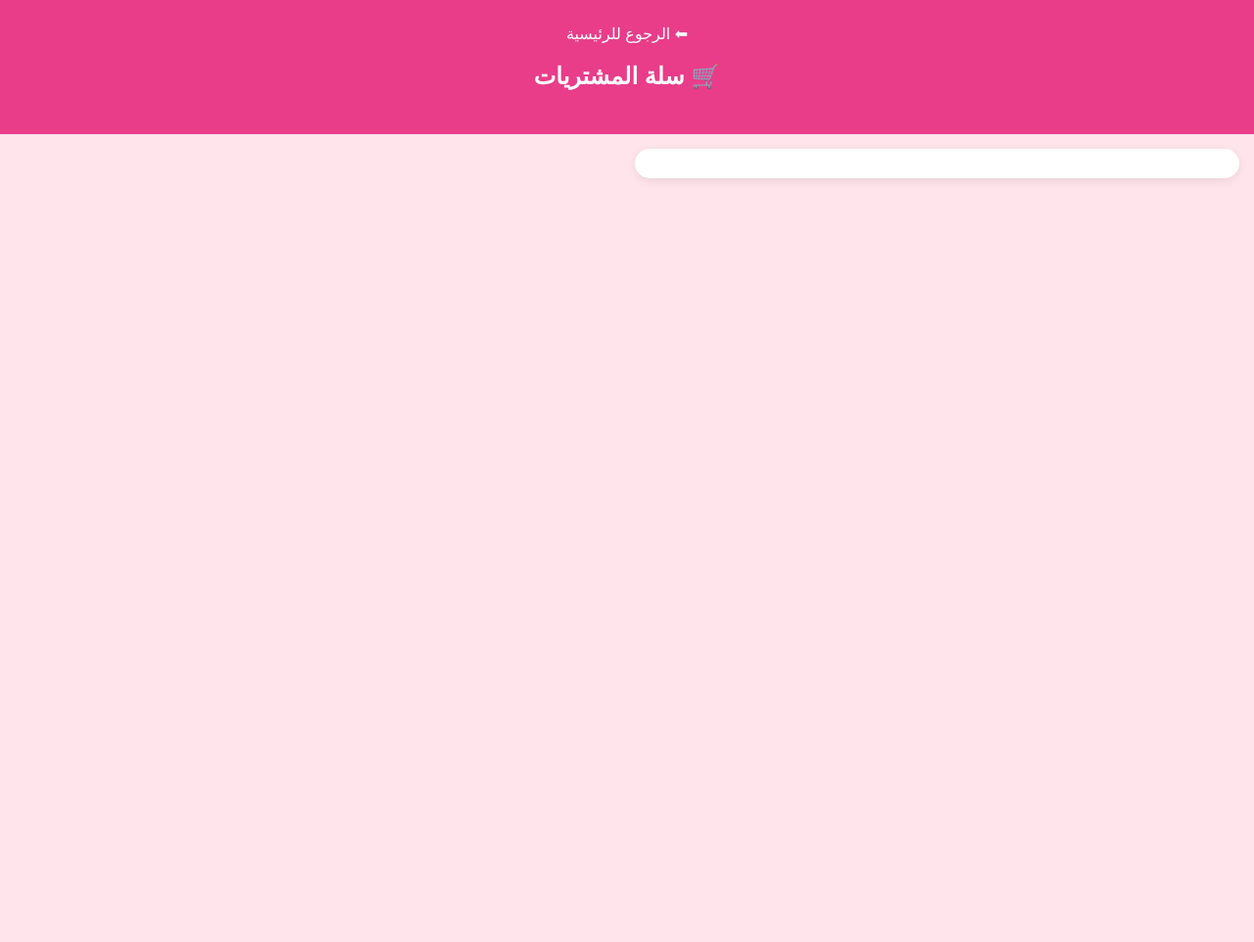
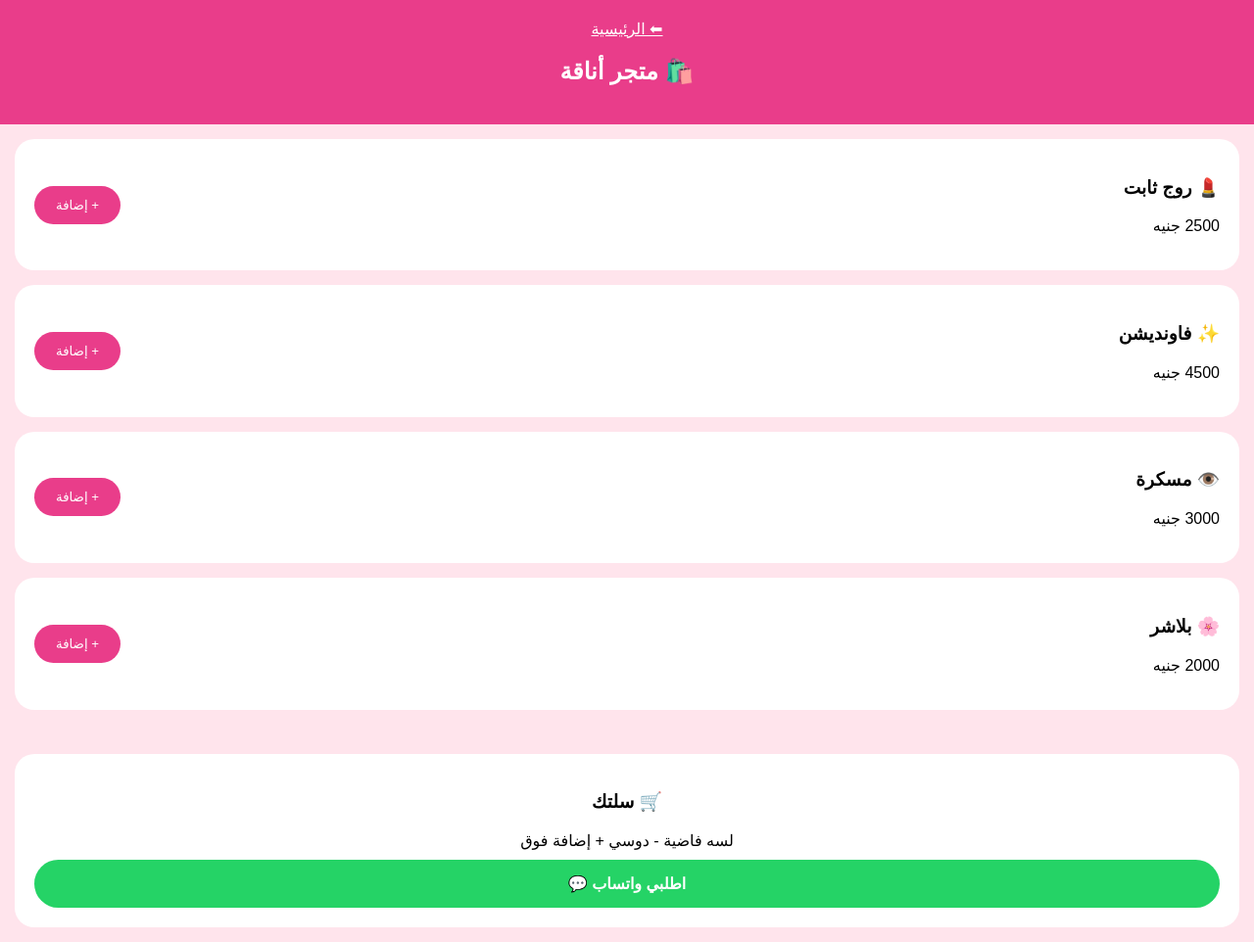
Before and after one commit to ayhjmal391-ui/anaqa-store, a plain HTML site: page shop.html in a window 1280 px wide. Shown: the whole page at 98% size. Before the commit the page ends 800 px from the top, so only its background shows below. Drawn offline with Linux system fonts and the light colour scheme.

Commit message:
Update shop.html

```diff
--- a/shop.html
+++ b/shop.html
@@ -3,27 +3,36 @@
 <head>
 <meta charset="UTF-8">
 <meta name="viewport" content="width=device-width, initial-scale=1.0">
-<title>سلة المشتريات - أناقة</title>
+<title>المتجر - أناقة</title>
 <style>
-body{margin:0;font-family:Tajawal,sans-serif;background:#ffe4ec}
-.header{background:#e93d8a;color:white;text-align:center;padding:25px}
-.header a{color:white;text-decoration:none}
-.products{display:grid;grid-template-columns:1fr 1fr;gap:15px;padding:15px}
-.product{background:white;border-radius:15px;padding:15px;text-align:center;box-shadow:0 3px 10px rgba(0,0,0,0.08)}
-.product img{width:100%;border-radius:10px}
-.product h3{font-size:16px;margin:10px 0 5px;color:#333}
-.product p{color:#e93d8a;font-weight:bold;margin:5px}
-.btn-add{background:#e93d8a;color:white;border:none;padding:10px 20px;border-radius:20px;width:100%;font-size:14px}
-.cart{position:fixed;bottom:0;left:0;right:0;background:white;padding:15px;border-top-left-radius:20px;border-top-right-radius:20px;box-shadow:0 -3px 15px rgba(0,0,0,0.1);text-align:center}
-.btn-order{background:#25D366;color:white;padding:15px 30px;border-radius:30px;text-decoration:none;display:inline-block;font-weight:bold;font-size:18px;width:80%}
+body{margin:0;font-family:sans-serif;background:#ffe4ec}
+.header{background:#e93d8a;color:white;text-align:center;padding:20px}
+.products{padding:15px}
+.product{background:white;border-radius:20px;padding:20px;margin-bottom:15px;display:flex;justify-content:space-between;align-items:center}
+.btn{background:#e93d8a;color:white;border:none;padding:12px 22px;border-radius:25px}
+.cart-box{background:white;margin:15px;border-radius:20px;padding:20px;text-align:center}
+.btn-order{background:#25D366;color:white;padding:15px 30px;border-radius:30px;text-decoration:none;display:block;font-weight:bold;margin-top:10px}
 </style>
 </head>
 <body>
 <div class="header">
-<a href="index.html">⬅ الرجوع للرئيسية</a>
-<h2>🛒 سلة المشتريات</h2>
+<a href="index.html" style="color:white">⬅ الرئيسية</a>
+<h2>🛍️ متجر أناقة</h2>
 </div>
-
 <div class="products">
-<div class="product">
-<img src="https://via.placeholder.com/200x200/ff99
+<div class="product"><div><h3>💄 روج ثابت</h3><p>2500 جنيه</p></div><button class="btn" onclick="add('روج')">+ إضافة</button></div>
+<div class="product"><div><h3>✨ فاونديشن</h3><p>4500 جنيه</p></div><button class="btn" onclick="add('فاونديشن')">+ إضافة</button></div>
+<div class="product"><div><h3>👁️ مسكرة</h3><p>3000 جنيه</p></div><button class="btn" onclick="add('مسكرة')">+ إضافة</button></div>
+<div class="product"><div><h3>🌸 بلاشر</h3><p>2000 جنيه</p></div><button class="btn" onclick="add('بلاشر')">+ إضافة</button></div>
+</div>
+<div class="cart-box">
+<h3>🛒 سلتك</h3>
+<div id="list">لسه فاضية - دوسي + إضافة فوق</div>
+<a id="wa" class="btn-order" href="#">اطلبي واتساب 💬</a>
+</div>
+<script>
+let c=[];
+function add(n){c.push(n);document.getElementById('list').innerHTML=c.join('<br>')+'<br><b>العدد:'+c.length+'</b>';let t='مرحبا أناقة عايزة: '+c.join(' , ');document.getElementById('wa').href='https://wa.me/249900000000?text='+encodeURIComponent(t);}
+</script>
+</body>
+</html>
```
